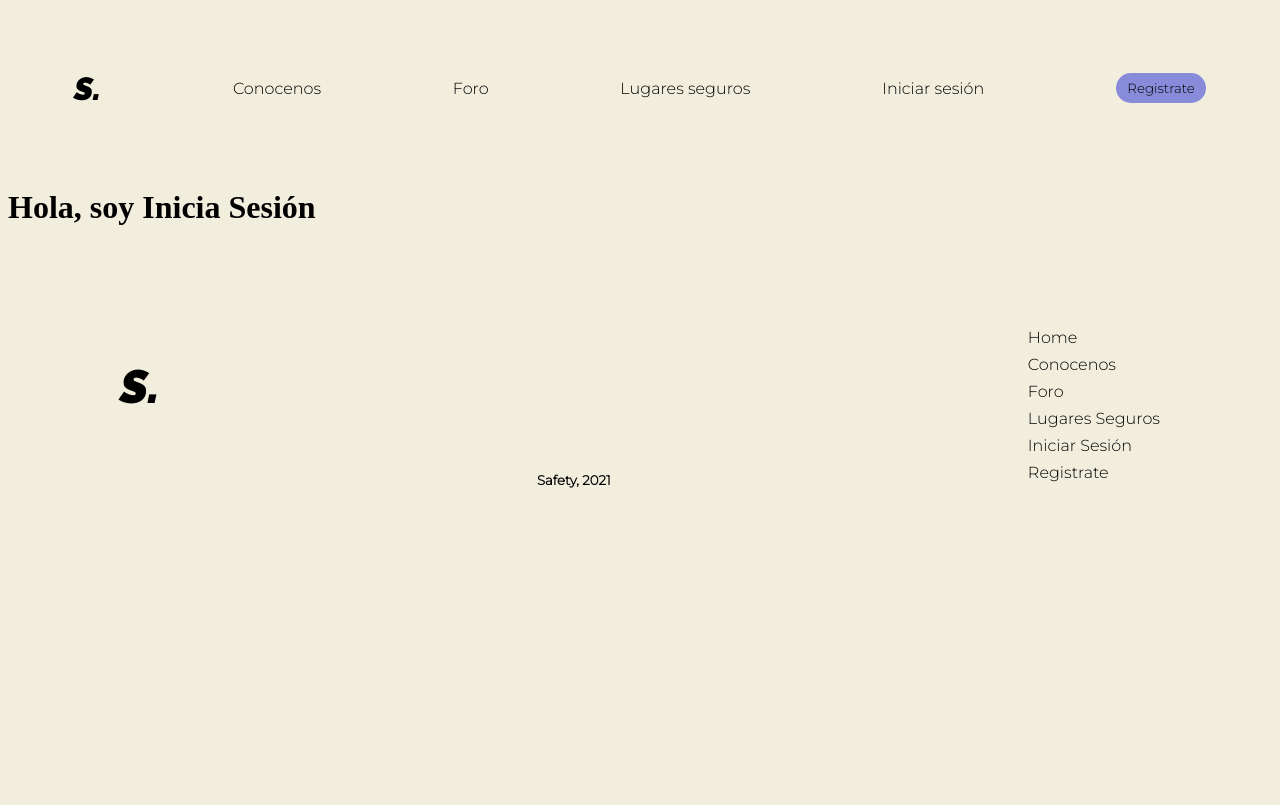
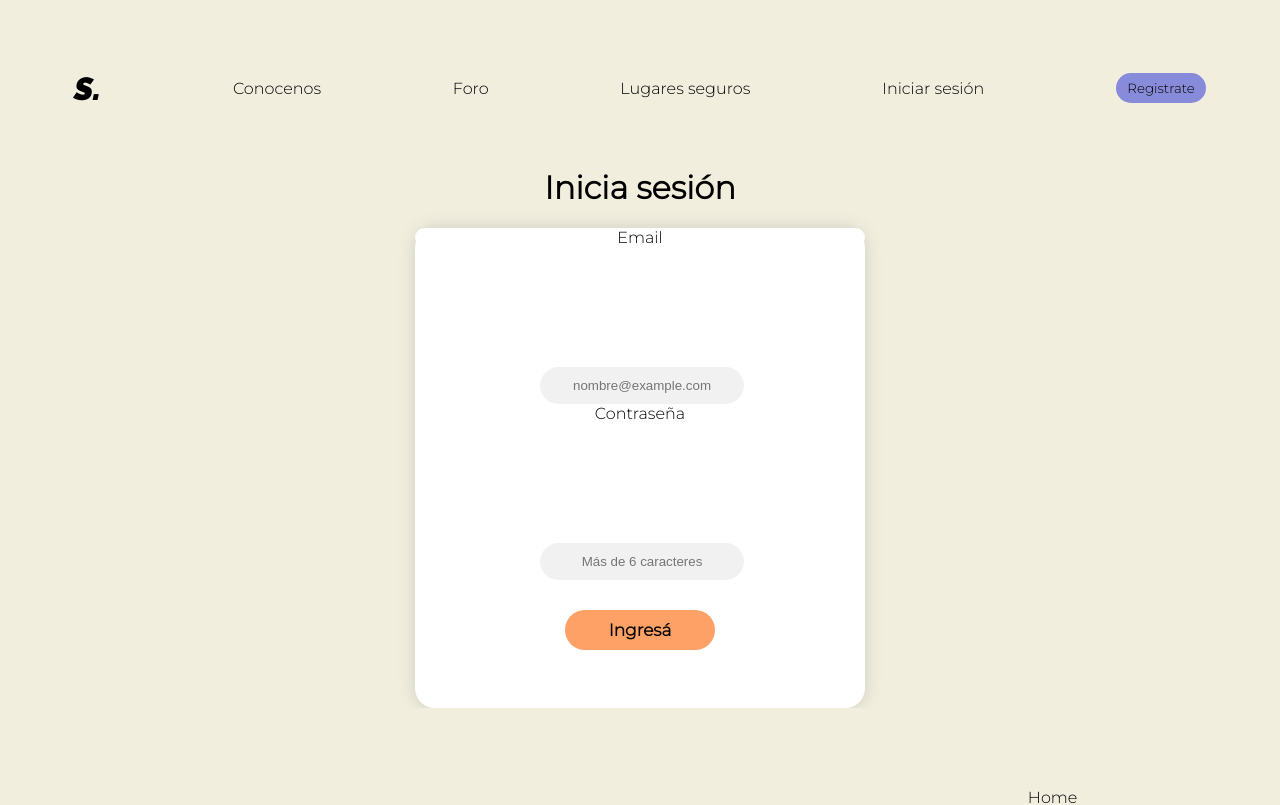
Before and after one commit to ferbihu/PF-GRUPAL, a React (Create React App) app in the folder client/: page /iniciasesion in a window 1280 px wide. Shown: the top 805 px of the page. Built offline with nearby package versions, Linux system fonts and the light colour scheme; what react-google-maps would draw is missing.

Commit message:
componente Login (#26)

```diff
--- a/client/src/Components/Mapa/Mapa.css
+++ b/client/src/Components/Mapa/Mapa.css
@@ -1,8 +1,18 @@
 .img {
-    width: 50%;
+    width: 70%;
     height: 50%;
+    margin-left: 200px;
+}
+
+.txt {
+    font-family: Montserrat;
+    color: #4A0E79;
+    font-style: normal;
+    font-weight: bold;
 }
 
 .container {
     height: 98vh;
+    justify-content: center;
+    display:inline;
 }
--- a/client/src/Components/Mapa/Mapa.jsx
+++ b/client/src/Components/Mapa/Mapa.jsx
@@ -9,7 +9,7 @@ export default function Mapa() {
 
   return (
     <div className="container">
-      <h1>Lugares Seguros</h1>
+      <h1 className="txt">LUGARES SEGUROS</h1>
       <Link to="/lugaresseguros">
         <img src={mapa} alt="Not found" className="img" />
       </Link>
--- /dev/null
+++ b/client/src/Pages/IniciaSesion.css
@@ -0,0 +1,69 @@
+.txtLog {
+    font-family: Montserrat;
+    display: flex;
+    justify-content: center;
+    margin-top: 0px;
+}
+
+body {
+  font-family: Montserrat;
+  font-weight: 100;
+}
+
+.p {
+    /* margin-left: 200px; */
+    background-color:rgb(255, 255, 255);
+    /* margin-top: 100px; */
+    display: flex;
+    justify-content: center;
+    border-radius: 90px;
+    margin-top: 20px;
+}
+
+.p2 {
+    /* margin-left: 185px; */
+    display: flex;
+    justify-content: center;
+    background-color:rgb(255, 255, 255);
+    /* margin-top: 150px; */
+}
+
+.login-form {
+    margin: auto;
+    background: rgb(255, 255, 255);
+    box-shadow: 0 0 1rem rgba(128, 128, 128, 0.3);
+    width: 450px;
+    height: 480px;
+    border-radius: 20px;
+}
+
+.login-username, .login-password {
+  background: rgba(200, 200, 200, 0.253);
+  border: 0 solid;
+  color: rgb(0, 0, 0);
+  transition: 250ms;
+  width: 200px;
+  height: 35px;
+  border-radius: 20px;
+  display: flex;
+  margin-top: 120px;
+  margin-left: 125px;
+  text-align: center;
+}
+
+.login-submit {
+  background-color: #FEA166;
+  color: rgb(0, 0, 0);
+  transition: 250ms;
+  box-shadow: #494441b2;
+  border-radius: 20px;
+  width: 150px;
+  height: 40px;
+  font-family: Montserrat;
+  font-size:17px;
+  font-weight: bold;
+  border-color: transparent;
+  margin-top: 30px;
+  margin-left: 150px;
+
+}
--- a/client/src/Pages/IniciaSesion.jsx
+++ b/client/src/Pages/IniciaSesion.jsx
@@ -1,9 +1,26 @@
 import React from "react";
+import "./IniciaSesion.css"
 
 export default function IniciaSesion() {
     return (
-        <div>
-            <h1>Hola, soy Inicia Sesión</h1>
-        </div>
+        // <div>
+        //     <h1 className="txtLog">Inicia sesión</h1>
+        //     <label>Email</label>
+        //     <input placeholder="nombre@ejemplo.com"/>
+        //     <label>Contraseña</label>
+        //     <input placeholder="Más de 6 caracteres"/>
+        //     <button>Ingresá</button>
+        // </div>
+            <div className="contenedor-form">
+                <h1 className="txtLog">Inicia sesión</h1>
+                <form class="login-form">
+                    <label className="p">Email</label>
+                    <input className="login-username" placeholder="nombre@example.com" />
+                    <label className="p2">Contraseña</label>
+                    <input className="login-password" placeholder="Más de 6 caracteres" />
+                    <button className="login-submit">Ingresá</button>
+                </form>
+            </div>
+
     )
 }
--- a/client/src/Pages/Landing.jsx
+++ b/client/src/Pages/Landing.jsx
@@ -5,15 +5,18 @@ import Foro from '../Components/Foro/Foro';
 import Header from '../Components/Header/Header';
 import Mapa from '../Components/Mapa/Mapa';
 import WhatsApp from '../Components/WhatsApp/WhatsApp';
+import "./Landing.css";
 
 
 export default function Landing() {
     return (
         <div>
             <Header></Header>
-            <Mapa></Mapa>
-            <Foro></Foro>
-            <WhatsApp></WhatsApp>
+            <div >
+                <Mapa></Mapa>
+                <Foro></Foro>
+                <WhatsApp></WhatsApp>
+            </div>
         </div>
     )
 }
```
Also changed, not shown: client/src/Pages/Landing.css (added), client/src/imgs/Rectangle 1.png (added).
